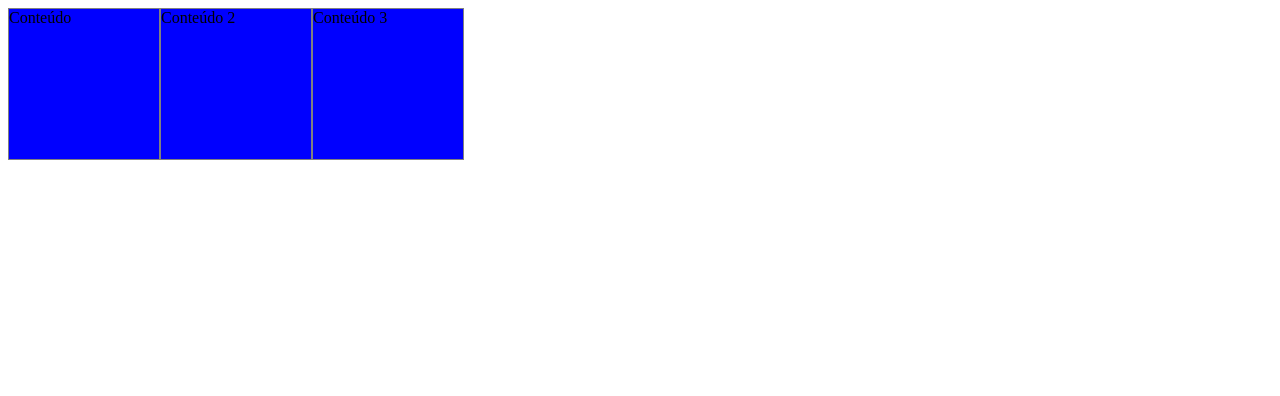
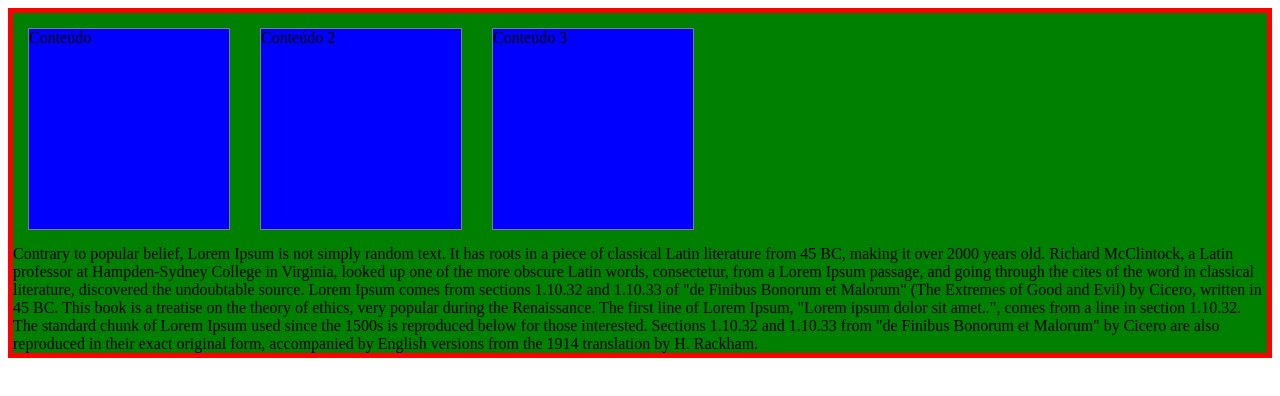
Before and after one commit to JoaoBruto/Udemy, a plain HTML site: page CSS/elementos-flutuantes.html in a window 1280 px wide. Drawn offline with Linux system fonts and the light colour scheme.

Commit message:
☁ floating-elements

```diff
--- a/CSS/elementos-flutuantes.css
+++ b/CSS/elementos-flutuantes.css
@@ -3,18 +3,29 @@
     border: 1px;
     border-style: solid;
     border-color: gray;
-    width: 150px;
-    height: 150px;
+    width: 200px;
+    height: 200px;
     float: left;
+    margin: 15px;
 }
 
-/* .conteudo1 {
+#principal {
+    border: 5px;
+    border-color: red;
+    border-style: solid;
+    background: green;
+}
+
+/*.conteudo4 {
     background: red;
     border: 1px;
     border-style: solid;
     border-color: gray;
-    width: 150px;
-    height: 150px;
-    float: right;
+    width: 200px;
+    height: 200px;
+    margin: 15px
+} */
+
+.clear {
+    clear: both;
 }
-    */
--- a/CSS/elementos-flutuantes.html
+++ b/CSS/elementos-flutuantes.html
@@ -7,6 +7,7 @@
     <link rel="stylesheet" href="elementos-flutuantes.css">
 </head>
 <body>
+    <div id="principal">
         <div class="conteudo">
             Conteúdo
         </div>
@@ -16,5 +17,11 @@
         <div class="conteudo">
             Conteúdo 3
         </div>
+        <div class="clear">
+            Contrary to popular belief, Lorem Ipsum is not simply random text. It has roots in a piece of classical Latin literature from 45 BC, making it over 2000 years old. Richard McClintock, a Latin professor at Hampden-Sydney College in Virginia, looked up one of the more obscure Latin words, consectetur, from a Lorem Ipsum passage, and going through the cites of the word in classical literature, discovered the undoubtable source. Lorem Ipsum comes from sections 1.10.32 and 1.10.33 of "de Finibus Bonorum et Malorum" (The Extremes of Good and Evil) by Cicero, written in 45 BC. This book is a treatise on the theory of ethics, very popular during the Renaissance. The first line of Lorem Ipsum, "Lorem ipsum dolor sit amet..", comes from a line in section 1.10.32.
+
+    The standard chunk of Lorem Ipsum used since the 1500s is reproduced below for those interested. Sections 1.10.32 and 1.10.33 from "de Finibus Bonorum et Malorum" by Cicero are also reproduced in their exact original form, accompanied by English versions from the 1914 translation by H. Rackham.
+         </div>
+    </div>
 </body>
 </html>
```
Lines whose indentation alone changed are shown as unchanged.
